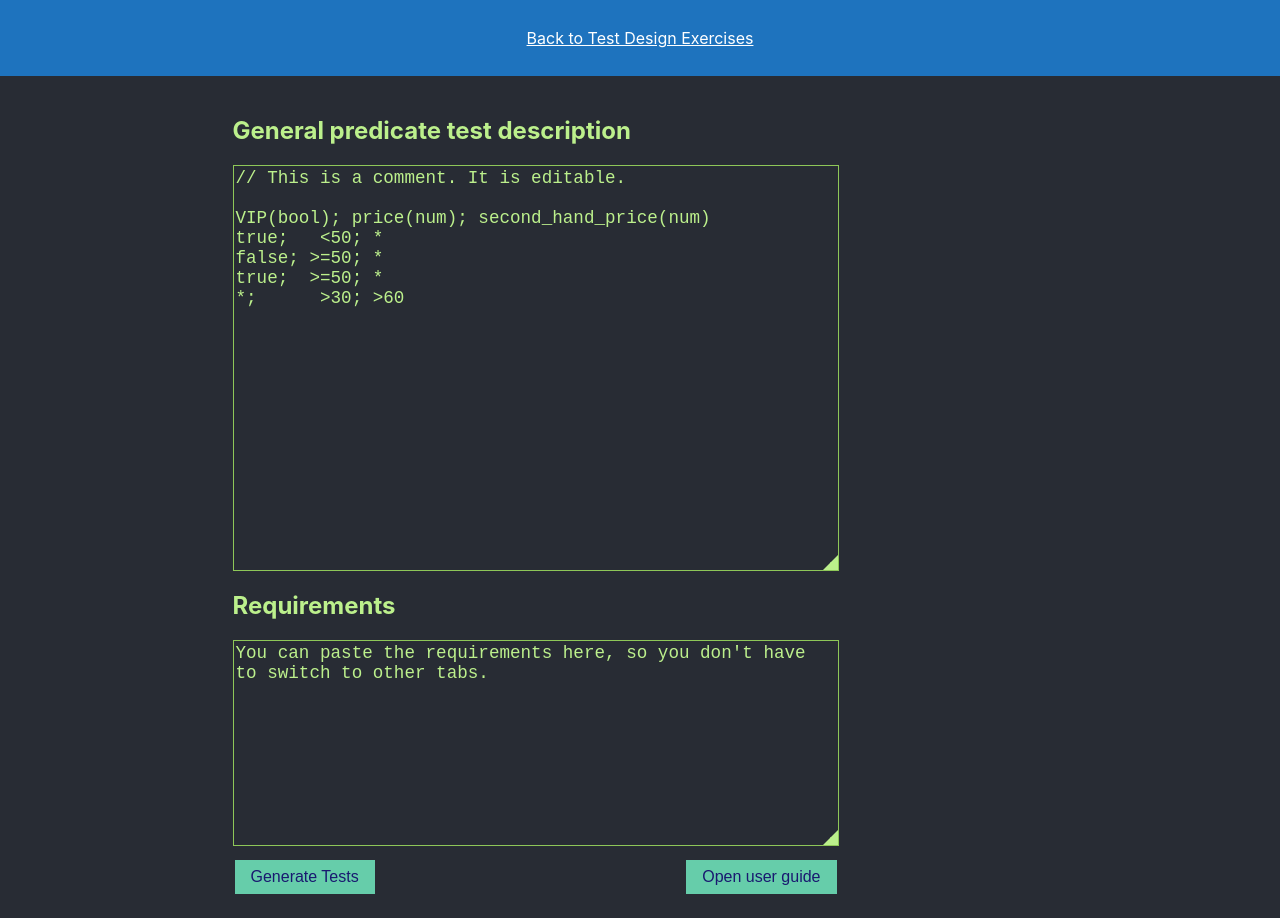
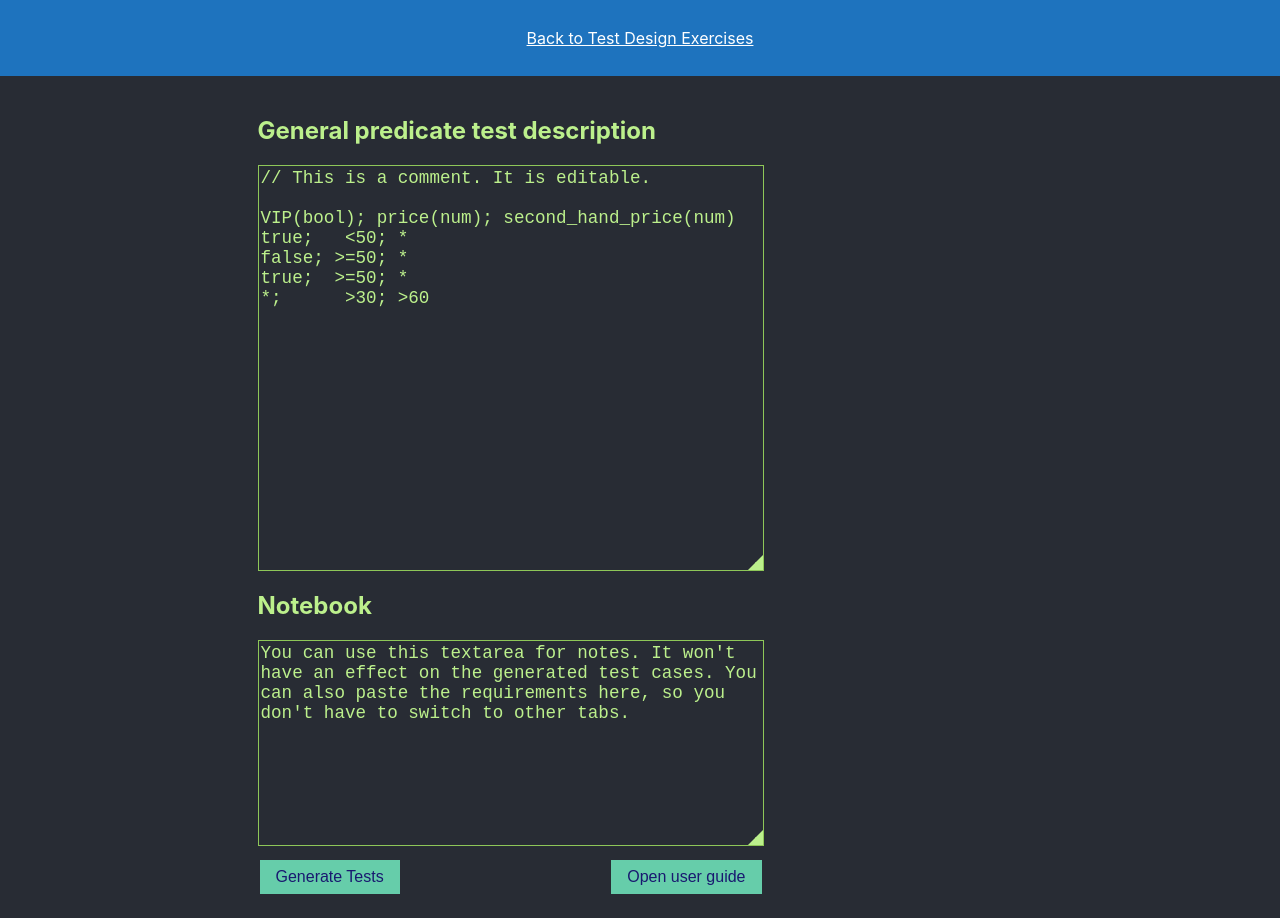
Before and after one commit to test-design-org/testing-repo, a React (Create React App) app: page / in a window 1280 px wide. Built offline with nearby package versions, Linux system fonts and the light colour scheme.

Commit message:
Minor UI fixes

```diff
--- a/src/components/ManualTester.scss
+++ b/src/components/ManualTester.scss
@@ -12,7 +12,7 @@
     flex-direction: column;
 
     textarea {
-      width: 600px;
+      width: 500px;
       border: 1px solid #8ec758;
       background: transparent;
       color: #bcf08c;
--- a/src/components/ManualTester.tsx
+++ b/src/components/ManualTester.tsx
@@ -70,10 +70,12 @@ true;  >=50; *
             rows={20}
           ></textarea>
 
-          <h2>Requirements</h2>
+          <h2>Notebook</h2>
 
           <textarea rows={10}>
-            You can paste the requirements here, so you don't have to switch to other tabs.
+            You can use this textarea for notes. It won't have an effect on the
+            generated test cases. You can also paste the requirements here, so
+            you don't have to switch to other tabs.
           </textarea>
 
           <div className="buttons">
--- a/src/components/TestCaseTable.tsx
+++ b/src/components/TestCaseTable.tsx
@@ -11,7 +11,7 @@ const TestCaseTable = ({
   graph: Graph;
   variables: Variable[];
 }) => {
-  const [showIntervalValues, setShowIntervalValues] = useState(true);
+  const [showIntervalValues, setShowIntervalValues] = useState(false);
 
   return (
     <div className="testCaseTable">
@@ -27,6 +27,12 @@ const TestCaseTable = ({
         />
         Show interval values
       </label>
+
+      <br />
+
+      <span>
+        <code>*</code> can be any value you like
+      </span>
 
       <table className="testValueTable">
         <thead>
```
